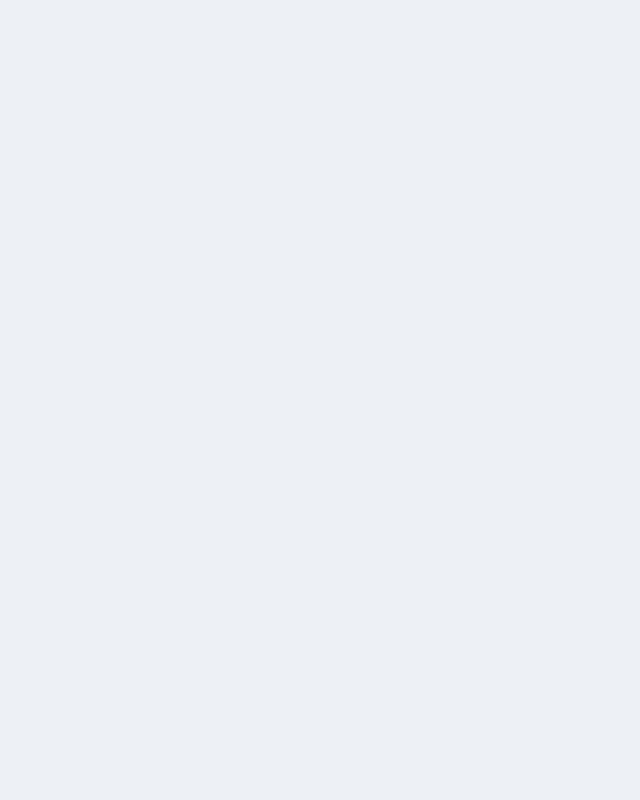
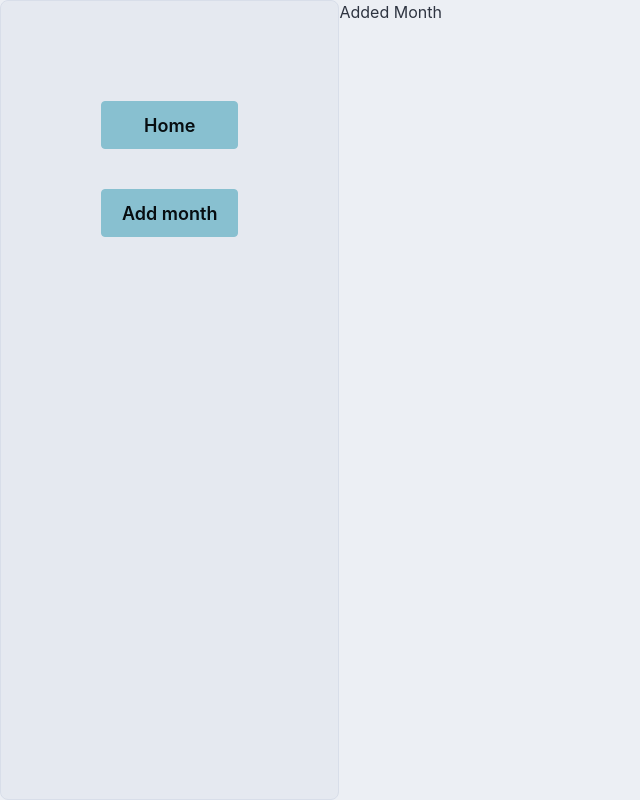
Before and after one commit to Vitdcode/Equity-Journal, a React (Vite) app: page /add-month in a window 1280 px wide. Shown: the whole page, without its empty margins (0-640 px from the left). Built offline with nearby package versions, Linux system fonts and the light colour scheme.

Commit message:
feat: Created routing and initial navigation via buttons

```diff
--- a/index.html
+++ b/index.html
@@ -3,7 +3,7 @@
   <head>
     <meta charset="UTF-8" />
     <meta name="viewport" content="width=device-width, initial-scale=1.0" />
-    <title>Vite + React</title>
+    <title>Equaty Journal</title>
   </head>
   <body>
     <div id="root"></div>
--- a/src/App.jsx
+++ b/src/App.jsx
@@ -1,8 +1,22 @@
 import { useState } from "react";
-import "./App.css";
+import { Link, Outlet } from "react-router-dom";
 
 function App() {
-  return <></>;
+  return (
+    <div className="flex h-[100vh]">
+      <div className="flex flex-col p-25 gap-10 bg-base-200 border border-base-300 rounded-box ">
+        <Link to="home" className="btn btn-accent btn-lg">
+          Home
+        </Link>
+        <Link to={"add-month"} className="btn btn-accent btn-lg">
+          Add month
+        </Link>
+      </div>
+      <div>
+        <Outlet />
+      </div>
+    </div>
+  );
 }
 
 export default App;
--- /dev/null
+++ b/src/components/Add-month.jsx
@@ -0,0 +1,3 @@
+export default function AddMonthDisplay() {
+  return <h1>Added Month</h1>;
+}
--- /dev/null
+++ b/src/components/Home.jsx
@@ -0,0 +1,3 @@
+export default function Home() {
+  return <h1>Hello World</h1>;
+}
--- a/src/index.css
+++ b/src/index.css
@@ -6,13 +6,14 @@
 
 :root {
   font-family: Inter, system-ui, Avenir, Helvetica, Arial, sans-serif;
-  height: 100vh;
-  width: 100vw;
-  line-height: 1.5;
-  font-weight: 400;
 
   font-synthesis: none;
   text-rendering: optimizeLegibility;
   -webkit-font-smoothing: antialiased;
   -moz-osx-font-smoothing: grayscale;
 }
+
+body {
+  height: 100vh;
+  width: 100vw;
+}
--- a/src/main.jsx
+++ b/src/main.jsx
@@ -1,10 +1,11 @@
 import { StrictMode } from "react";
 import { createRoot } from "react-dom/client";
 import "./index.css";
-import App from "./App.jsx";
+import { RouterProvider } from "react-router-dom";
+import router from "./routes.jsx";
 
 createRoot(document.getElementById("root")).render(
   <StrictMode>
-    <App />
+    <RouterProvider router={router} />
   </StrictMode>
 );
--- /dev/null
+++ b/src/routes.jsx
@@ -0,0 +1,23 @@
+import { createBrowserRouter } from "react-router-dom";
+import App from "./App";
+import Home from "./components/Home";
+import AddMonthDisplay from "./components/Add-month";
+
+const router = createBrowserRouter([
+  {
+    path: "/",
+    element: <App />,
+    children: [
+      {
+        path: "home",
+        element: <Home />,
+      },
+      {
+        path: "add-month",
+        element: <AddMonthDisplay />,
+      },
+    ],
+  },
+]);
+
+export default router;
```
Also changed, not shown: src/components/Theme-toggle.jsx (added).
